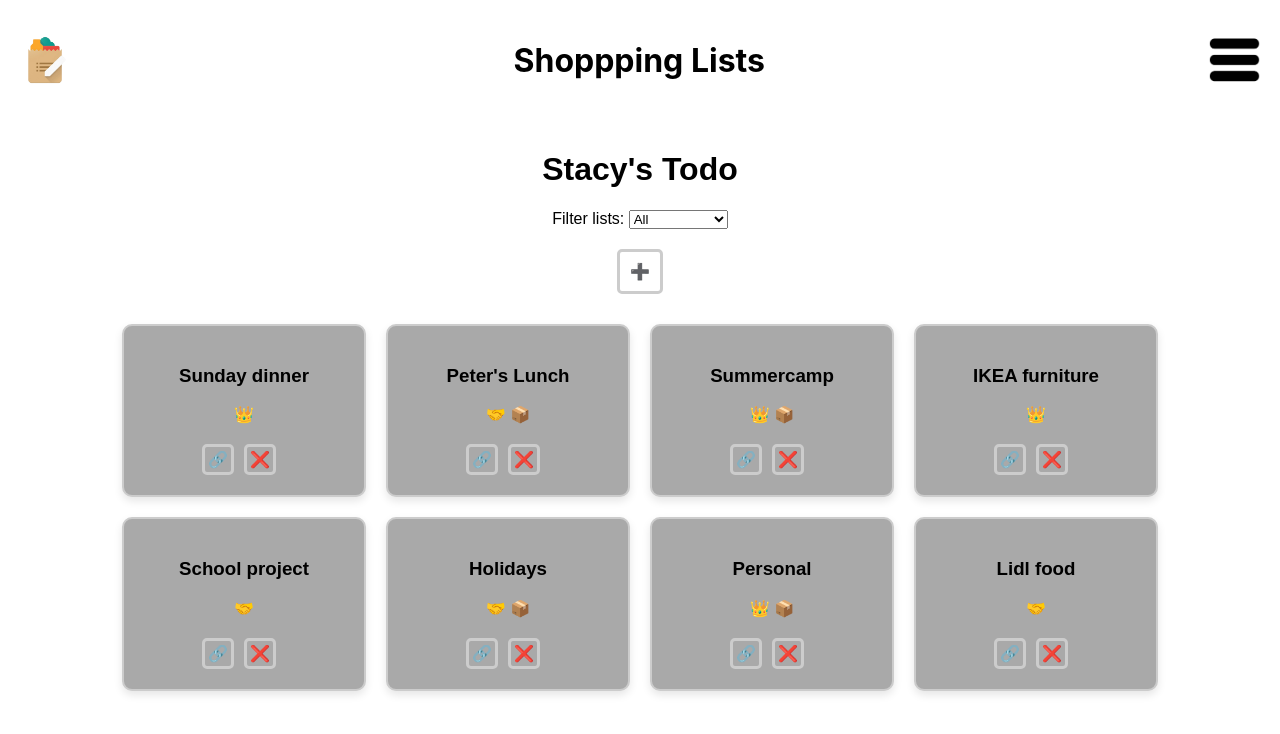
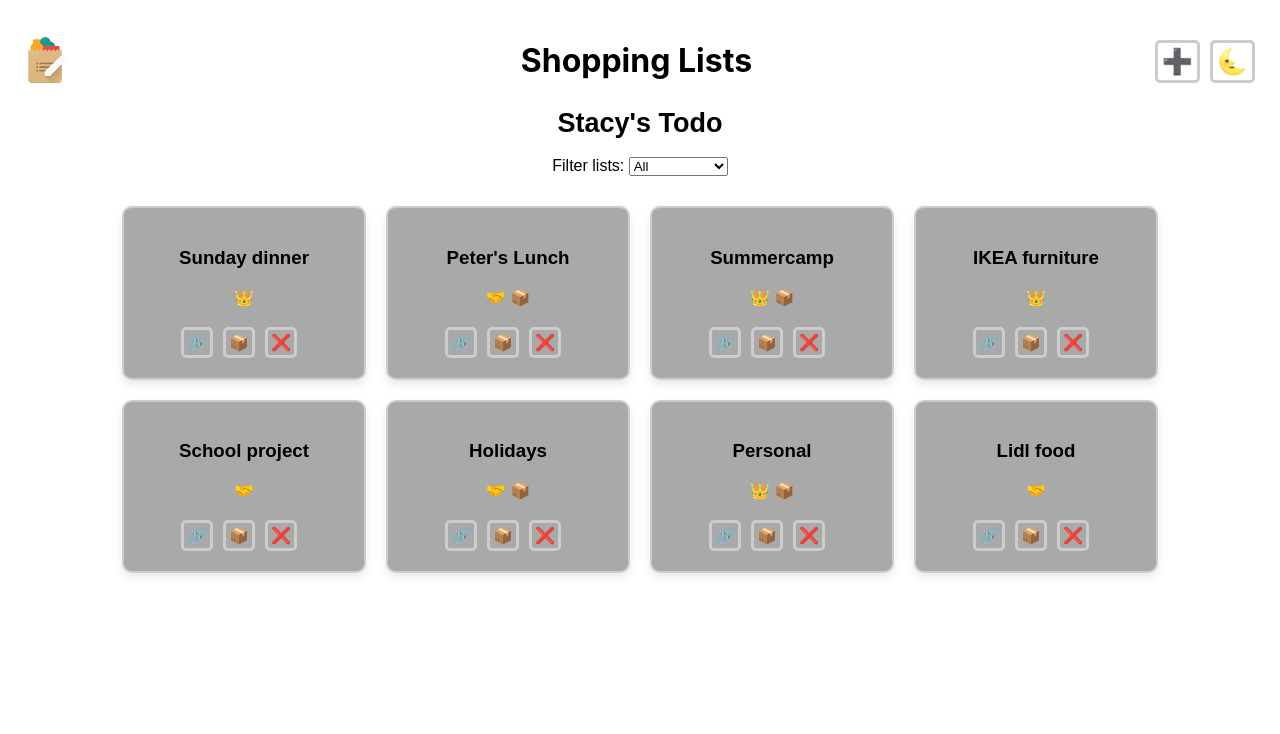
Before and after one commit to zm1z33k/toDoShopList, a React (Create React App) app in the folder client/: page / in a window 1280 px wide. Shown: the top 734 px of the page. Built offline with nearby package versions, Linux system fonts and the light colour scheme; the HTML template or start-up script is replaced by a standard one.

Commit message:
dark-mode added

```diff
--- a/client/src/App.css
+++ b/client/src/App.css
@@ -1,5 +1,27 @@
 .App {
   text-align: center;
+}
+
+.light {
+  background-color: #ffffff;
+  color: black;
+}
+
+.dark {
+  background-color: #161616;
+  color: white;
+}
+
+.dark-mode {
+  background: none;
+  border: 3px solid #ccc;
+  cursor: pointer;
+  padding: 4px;
+  font-size: 25px;
+  margin-bottom: -5px;
+  position: absolute;
+  top: 40px;
+  right: 25px;
 }
 
 .App-logo {
--- a/client/src/App.js
+++ b/client/src/App.js
@@ -1,20 +1,29 @@
-import React from "react";
 import { BrowserRouter as Router, Routes, Route } from "react-router-dom";
 import './App.css';
 import Navbar from './components/navbar/navbar';
 import ShoppingListOverview from './components/listsOverview/listsOverview';
 import ShoppingListDetail from './components/shoppingListDetail/shoppingListDetail';
 import { ShoppingListProvider } from './providers/shoppingListProvider';
+import React, { useState } from 'react';
 
 function App() {
+  const [darkMode, setDarkMode] = useState(false);
+
+  const toggleDarkMode = () => {
+    setDarkMode(!darkMode);
+  };
+
   return (
-    <div className="App">
+    <div className={`App ${darkMode ? 'dark' : 'light'}`}>
       <ShoppingListProvider>
         <Router>
           <Navbar />
+          <button className="dark-mode" onClick={toggleDarkMode}>
+            {darkMode ? '🌞' : '🌜'}
+          </button>
           <Routes>
             <Route path="/" element={<ShoppingListOverview />} />
-            <Route path="/list/:id" element={<ShoppingListDetail />} />
+            <Route path="/detail" element={<ShoppingListDetail />} />
           </Routes>
         </Router>
       </ShoppingListProvider>
--- a/client/src/components/listsOverview/listsOverview.css
+++ b/client/src/components/listsOverview/listsOverview.css
@@ -4,13 +4,16 @@
   text-align: center;
 }
 
-.button {
+.add-button {
   background: none;
   border: 3px solid #ccc;
   cursor: pointer;
-  padding: 10px;
-  font-size: 16px;
-  margin-bottom: 20px;
+  padding: 4px;
+  font-size: 25px;
+  margin-bottom: 16px;
+  position: absolute;
+  top: 40px;
+  right: 80px;
 }
 
 .optionButton {
@@ -21,6 +24,14 @@
   margin-right: 10px;
   padding: 3px;
   font-size: 16px;
+}
+
+.titleList {
+  font-size: 27px;
+}
+
+h3 {
+  color: black;
 }
 
 .tile {
--- a/client/src/components/listsOverview/listsOverview.js
+++ b/client/src/components/listsOverview/listsOverview.js
@@ -88,7 +88,7 @@ function ListsOverview() {
     // Zobrazení seznamů
     return (
         <div className="listName">
-            <h1>Stacy's Todo</h1>
+            <h1 className="titleList">Stacy's Todo</h1>
             <div style={{ marginBottom: "20px" }}>
             <label htmlFor="filter">Filter lists: </label>
             <select id="filter" value={filter} onChange={handleFilterChange}>
@@ -97,13 +97,12 @@ function ListsOverview() {
                 <option value="notArchived">Not Archived</option>
             </select>
             </div>
-            <button className="button"
+            <button className="add-button"
                 onClick={() => addNewList()}
-
             >
                 ➕
             </button>
-            <div className="tile">
+            <div className="tile" onClick={() => window.location.href = '/detail'}>
                 {filteredLists.map((list) => (
                     <div className="tileStyle"
                         key={list.id}>
@@ -117,6 +116,11 @@ function ListsOverview() {
                                 onClick={() => shareList(list.id)}
                             >
                                 🔗
+                            </button>
+                            <button className="optionButton"
+                                onClick={() => archiveList(list.id)}
+                            >
+                                📦
                             </button>
                             <button className="optionButton"
                                 onClick={() => deleteList(list.id)}
--- a/client/src/components/navbar/navbar.css
+++ b/client/src/components/navbar/navbar.css
@@ -4,12 +4,19 @@
     align-items: center;
     justify-content: space-between;
     padding: 20px;
+    margin-bottom: -40px;
 }
 
-.navbar > img {
+.icon {
     height: 50px;
+    cursor: pointer;
 }
 
-.navbar > h1 {
+h1 {
     font-size: xx-large;
+    cursor: pointer;
 }
+
+h2 {
+    color: transparent;
+}
--- a/client/src/components/navbar/navbar.js
+++ b/client/src/components/navbar/navbar.js
@@ -1,14 +1,12 @@
-import React from 'react';
-import "./navbar.css"
-
+import "./navbar.css";
 
 const Navbar = () => {
   return (
-    <nav className="navbar">
-      <img src='/Images/logo192.png'></img>
-      <h1>Shoppping Lists</h1>
-      <img src='/Images/burger.png'></img>
-    </nav>
+        <nav className="navbar">
+          <img className="icon" src='/Images/logo192.png' alt="Logo" onClick={() => window.location.href = '/'}/>
+          <h1 onClick={() => window.location.href = '/'}>Shopping Lists</h1>
+          <h2>_____</h2>
+        </nav>
   );
 };
 
--- a/client/src/components/shoppingListDetail/shoppingListDetail.css
+++ b/client/src/components/shoppingListDetail/shoppingListDetail.css
@@ -20,6 +20,10 @@
   display: none;
 }
 
+h4 {
+  color: transparent;
+}
+
 .wrapper {
   max-width: 600px;
   margin: auto;
@@ -27,9 +31,12 @@
 }
 
 button {
-    background: none;
+  background-color: white;
   border: none;
   border-radius: 5px;
+  cursor: pointer;
+  padding: 3px;
+  font-size: 13px;
 }
 
 button:hover {
--- a/client/src/components/shoppingListDetail/shoppingListDetail.js
+++ b/client/src/components/shoppingListDetail/shoppingListDetail.js
@@ -100,6 +100,9 @@ const ShoppingListDetail = () => {
           Leave from this shopping list
         </button>
       )}
+      <h4>_</h4>
+      <h4>_</h4>
+      <h4>_</h4>
     </div>
   );
 };
```
Also changed, not shown: 1 other file (tests, documents, lock files or other folders). Lines whose indentation alone changed are shown as unchanged.
